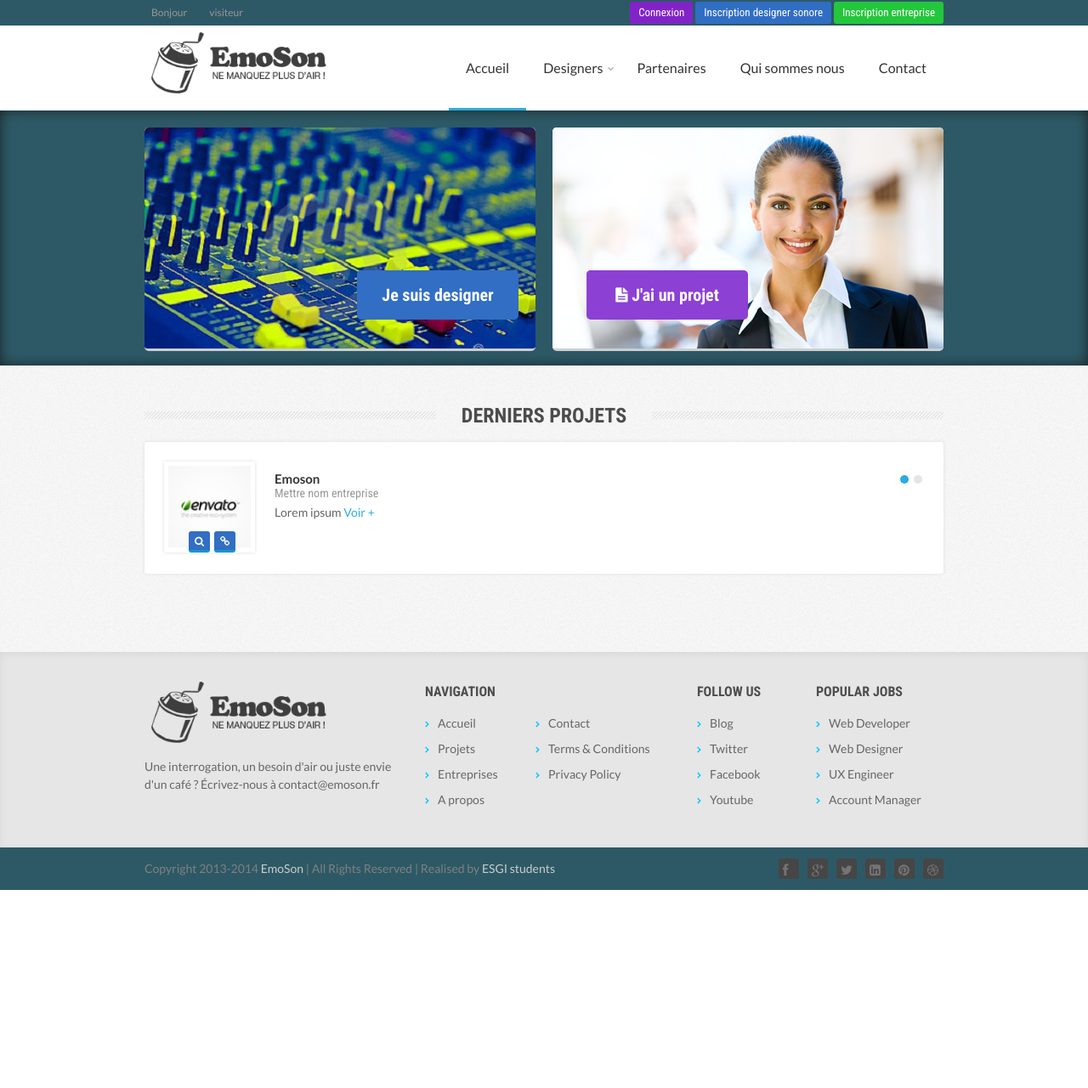
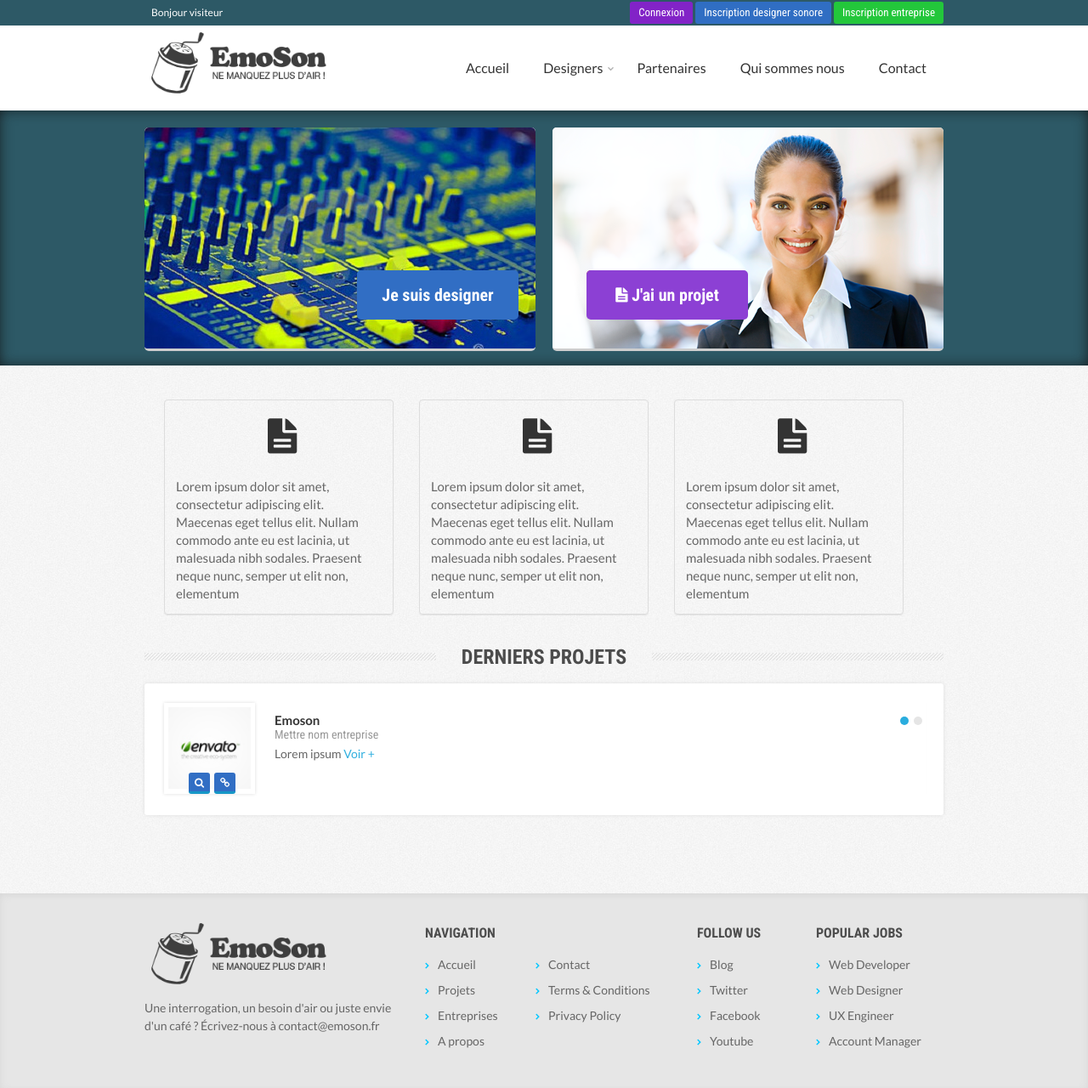
Before and after one commit to PrasannaPeter/Emoson, a PHP site: page /emoson/ in a window 1280 px wide. Shown: the top 1280 px of the page at 85% size. Before the commit the page ends 1047 px from the top, so only its background shows below. Run offline with PHP 8.4, Linux system fonts and the light colour scheme; data comes from the database, SQL or seed files in the repository; data that the repository does not hold is empty; some libraries are stand-ins or nearby versions.

Commit message:
add home content and remove current class on topmenu

```diff
--- a/views/global/header.php
+++ b/views/global/header.php
@@ -56,12 +56,13 @@
 
     <!-- Language Menu -->
     <ul id="lang-menu">
-      <li>Bonjour </li>
+      <li style="color:white;">Bonjour
       <?php if(!empty($_SESSION['loginUtilisateur'])){ ?>
-        <li><?php echo $_SESSION['loginUtilisateur']; ?></li>
+        <?php echo $_SESSION['loginUtilisateur']; ?>
       <?php }else{ ?>
-        <li>visiteur</li>
+        visiteur
       <?php } ?>
+      </li>
     </ul>
     <!-- /Language Menu -->
 
@@ -95,7 +96,7 @@
 
     <!-- Menu -->
     <ul id="navigation">
-      <li class="current"> <a href="index.php">Accueil</a></li>
+      <li> <a href="index.php">Accueil</a></li>
 <!--       <li class="first expanded"><a href="index.php?module=projet&action=projet">Projet</a>
         <ul class="submenu">
           <li><a href="index.php?module=projet&action=liste">Liste des Projets</a></li>
--- a/views/global/home.php
+++ b/views/global/home.php
@@ -154,7 +154,7 @@
                     <li><a href="#">Accounting/Banking/Finance Projets<span>(581)</span></a></li>
                     <li><a href="#">Administration Projets<span>(406)</span></a></li>
                     <li><a href="#">Art/Design/Creative Projets<span>(176)</span></a></li>
-                    <li><a href="#">Customer Service Projets<span>(334)</span></a></li>
+                    <li><a href="#">Customer Service Projets<span>(454)</span></a></li>
                     <li><a href="#">Education/Training Projets<span>(180)</span></a></li>
                     <li><a href="#">Engineering Projets<span>(978)</span></a></li>
                     <li><a href="#">Healthcare/Medical Projets<span>(131)</span></a></li>
@@ -173,7 +173,7 @@
                     <li><a href="#">Other Projets<span>(326)</span></a></li>
                     <li><a href="#">Purchasing/Procurement Projets<span>(130)</span></a></li>
                     <li><a href="#">Quality Control Projets<span>(93)</span></a></li>
-                    <li><a href="#">Research Projets<span>(33)</span></a></li>
+                    <li><a href="#">Research Projets<span>(45)</span></a></li>
                     <li><a href="#">Safety Projets<span>(72)</span></a></li>
                     <li><a href="#">Sales Projets<span>(1061)</span></a></li>
                     <li><a href="#">Secretarial Projets<span>(155)</span></a></li>
@@ -285,6 +285,39 @@
             </div>
           </div>
         </div> -->
+        <div class="clear"></div>
+
+<div class="container" >
+    <div class="row">
+        <ul class="thumbnails" style="margin-left:23px;">
+            <li class="span3">
+              <div class="thumbnail">
+                <i style='font-size: 48px;margin-left:45%;margin-top:15px;' class="fa fa-file-text"></i>
+                <div class="caption">
+                  <p>Lorem ipsum dolor sit amet, consectetur adipiscing elit. Maecenas eget tellus elit. Nullam commodo ante eu est lacinia, ut malesuada nibh sodales. Praesent neque nunc, semper ut elit non, elementum </p>
+                </div>
+              </div>
+            </li>
+              <li class="span3">
+              <div class="thumbnail">
+                <i style='font-size: 48px;margin-left:45%;margin-top:15px;' class="fa fa-file-text"></i>
+                <div class="caption">
+                  <p>Lorem ipsum dolor sit amet, consectetur adipiscing elit. Maecenas eget tellus elit. Nullam commodo ante eu est lacinia, ut malesuada nibh sodales. Praesent neque nunc, semper ut elit non, elementum </p>
+                </div>
+              </div>
+            </li>
+              <li class="span3">
+              <div class="thumbnail">
+                <i style='font-size: 48px;margin-left:45%;margin-top:15px;' class="fa fa-file-text"></i>
+                <div class="caption">
+                  <p>Lorem ipsum dolor sit amet, consectetur adipiscing elit. Maecenas eget tellus elit. Nullam commodo ante eu est lacinia, ut malesuada nibh sodales. Praesent neque nunc, semper ut elit non, elementum </p>
+                </div>
+              </div>
+            </li>
+        </ul>
+    </div>
+</div>
+
 
 <?php
 
```
